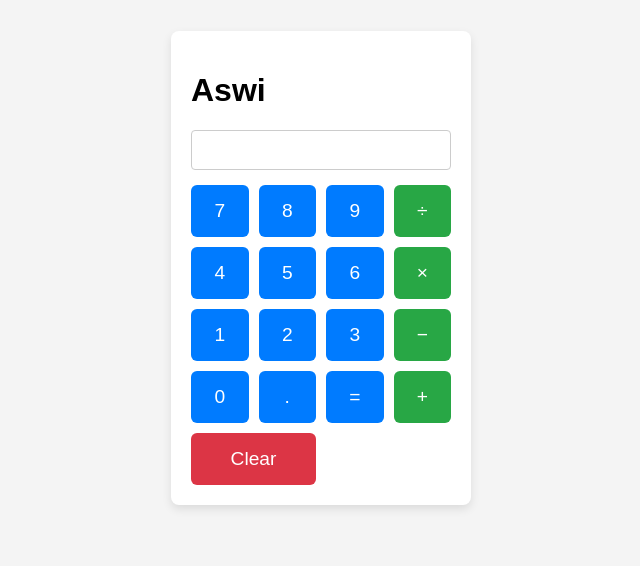
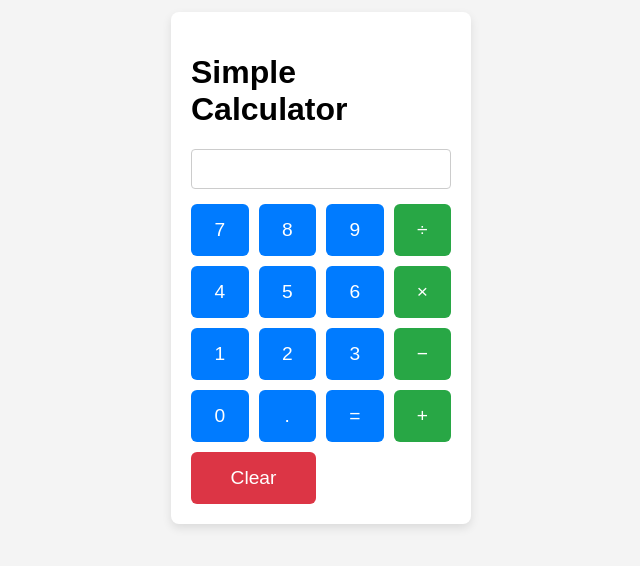
Before and after one commit to aswitha144/Lab-Experiment1, a plain HTML site: page index.html in a window 1280 px wide. Shown: the part 132-698 px from the top of the page, without its empty margins (319-959 px from the left). Drawn offline with Linux system fonts and the light colour scheme.

Commit message:
Update index.html

```diff
--- a/index.html
+++ b/index.html
@@ -76,7 +76,7 @@
 </head>
 <body>
   <div class="calculator">
-    <h1>Aswi</h1>
+    <h1>Simple Calculator</h1>
     <input type="text" id="display" readonly />
 
     <div class="buttons">
```
